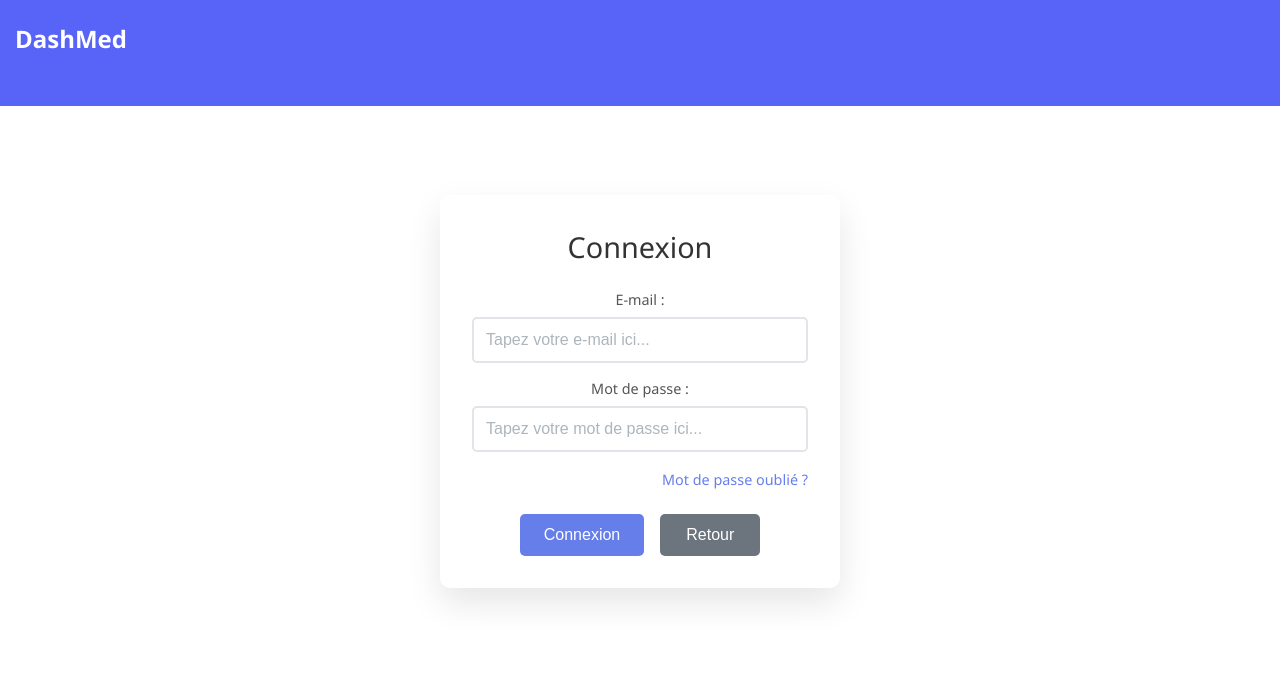
After one commit to feyli/anderna, a PHP site: page /connexion.php in a window 1280 px wide. The commit adds this page. Shown: the top 675 px of the page. Run offline with PHP 8.4, Linux system fonts and the light colour scheme.

Commit message:
Login page with css

```diff
--- /dev/null
+++ b/_assets/includes/styles/style-login.css
@@ -0,0 +1,141 @@
+* {
+            margin: 0;
+            padding: 0;
+            box-sizing: border-box;
+        }
+
+        body {
+            font-family: 'Segoe UI', Tahoma, Geneva, Verdana, sans-serif;
+        }
+
+        .login-container {
+
+            background: white;
+            padding: 2rem;
+            border-radius: 10px;
+            box-shadow: 0 15px 35px rgba(0, 0, 0, 0.1);
+            width: 100%;
+            max-width: 400px;
+            animation: fadeIn 0.5s ease-out;
+        }
+
+        @keyframes fadeIn {
+            from {
+                opacity: 0;
+                transform: translateY(20px);
+            }
+            to {
+                opacity: 1;
+                transform: translateY(0);
+            }
+        }
+
+        .login-title {
+            text-align: center;
+            color: #333;
+            margin-bottom: 1.5rem;
+            font-size: 1.8rem;
+            font-weight: 300;
+        }
+
+        .form-group {
+            margin-bottom: 1rem;
+        }
+
+        .form-label {
+            display: block;
+            margin-bottom: 0.5rem;
+            color: #555;
+            font-weight: 500;
+            font-size: 0.9rem;
+        }
+
+        .form-input {
+            width: 100%;
+            padding: 0.75rem;
+            border: 2px solid #e1e5e9;
+            border-radius: 5px;
+            font-size: 1rem;
+            transition: all 0.3s ease;
+            outline: none;
+        }
+
+        .form-input:focus {
+            border-color: #667eea;
+            box-shadow: 0 0 0 3px rgba(102, 126, 234, 0.1);
+        }
+
+        .form-input::placeholder {
+            color: #adb5bd;
+        }
+
+        .forgot-password {
+            text-align: right;
+            margin-top: 0.5rem;
+            margin-bottom: 1.5rem;
+        }
+
+        .forgot-password a {
+            color: #667eea;
+            text-decoration: none;
+            font-size: 0.9rem;
+            transition: color 0.3s ease;
+        }
+
+        .forgot-password a:hover {
+            color: #764ba2;
+        }
+
+        .button-group {
+            display: flex;
+            gap: 1rem;
+            justify-content: center;
+        }
+
+        .btn {
+            padding: 0.75rem 1.5rem;
+            border: none;
+            border-radius: 5px;
+            font-size: 1rem;
+            font-weight: 500;
+            cursor: pointer;
+            transition: all 0.3s ease;
+            min-width: 100px;
+        }
+
+        .btn-primary {
+            background: #667eea;
+            color: white;
+        }
+
+        .btn-primary:hover {
+            background: #5a6fd8;
+            transform: translateY(-2px);
+            box-shadow: 0 5px 15px rgba(102, 126, 234, 0.3);
+        }
+
+        .btn-secondary {
+            background: #6c757d;
+            color: white;
+        }
+
+        .btn-secondary:hover {
+            background: #5a6268;
+            transform: translateY(-2px);
+            box-shadow: 0 5px 15px rgba(108, 117, 125, 0.3);
+        }
+
+        .btn:active {
+            transform: translateY(0);
+        }
+
+        @media (max-width: 480px) {
+            .login-container {
+                margin: 1rem;
+                padding: 1.5rem;
+            }
+
+            .button-group {
+                flex-direction: column;
+            }
+        }
--- a/_assets/includes/styles/styles.css
+++ b/_assets/includes/styles/styles.css
@@ -13,6 +13,7 @@
 body {
     margin: 0;
     padding: 0;
+    font-family: 'Segoe UI', Tahoma, Geneva, Verdana, sans-serif;
 }
 
 main {
--- /dev/null
+++ b/connexion.php
@@ -0,0 +1,54 @@
+<!DOCTYPE html>
+<html lang="en">
+<head>
+    <meta charset="UTF-8">
+    <meta name="viewport" content="width=device-width, initial-scale=1.0">
+    <link rel="stylesheet" href="_assets/includes/styles/styles.css">
+    <link rel="stylesheet" href="_assets/includes/styles/style-login.css">
+    <title>Connectez-vous</title>
+</head>
+<body>
+    <?php include 'modules/blog/controllers/views/templates/header.php'; ?>
+    <main>
+    <div class="login-container">
+        <h1 class="login-title">Connexion</h1>
+
+        <form id="loginForm">
+            <div class="form-group">
+                <label for="email" class="form-label">E-mail :</label>
+                <input
+                    type="email"
+                    id="email"
+                    name="email"
+                    class="form-input"
+                    placeholder="Tapez votre e-mail ici..."
+                    required
+                >
+            </div>
+
+            <div class="form-group">
+                <label for="password" class="form-label">Mot de passe :</label>
+                <input
+                    type="password"
+                    id="password"
+                    name="password"
+                    class="form-input"
+                    placeholder="Tapez votre mot de passe ici..."
+                    required
+                >
+            </div>
+
+            <div class="forgot-password">
+                <a href="#">Mot de passe oublié ?</a>
+            </div>
+
+            <div class="button-group">
+                <button type="submit" class="btn btn-primary">Connexion</button>
+                <button type="button" class="btn btn-secondary">Retour</button>
+            </div>
+        </form>
+
+    </div>
+    </main>
+</body>
+</html>
```
